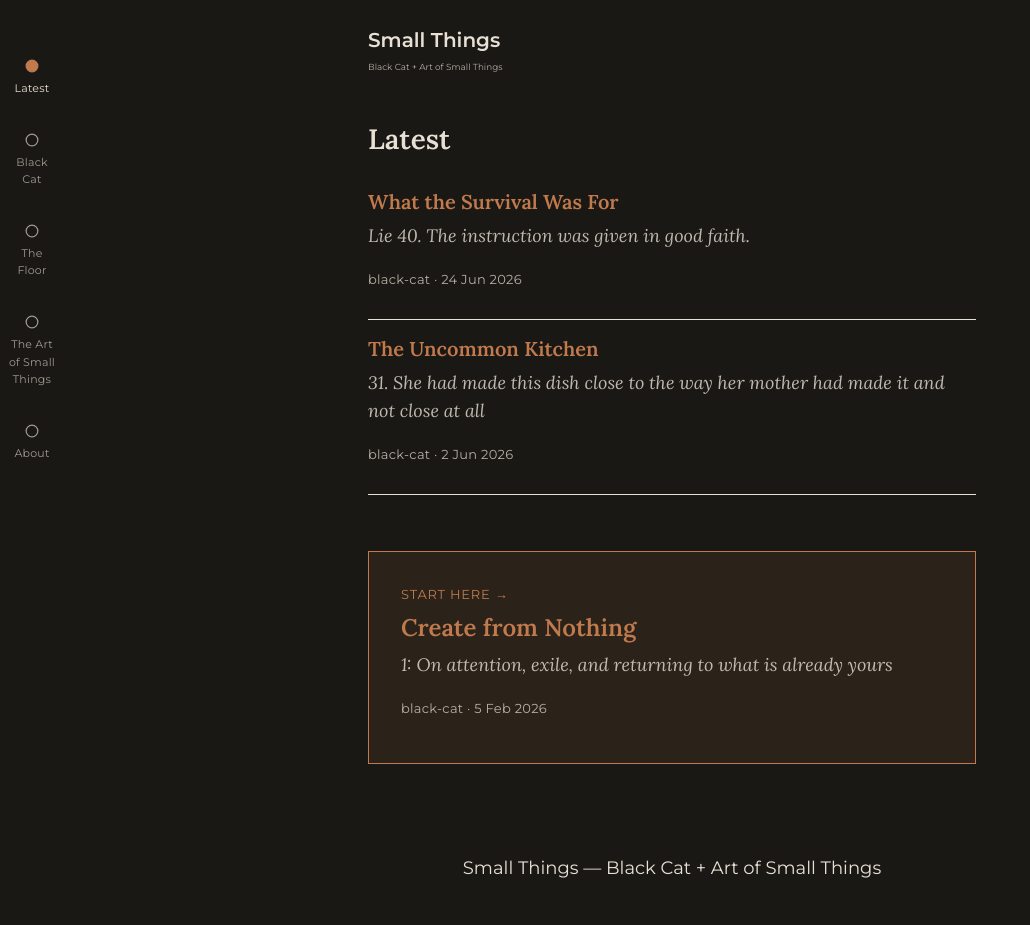
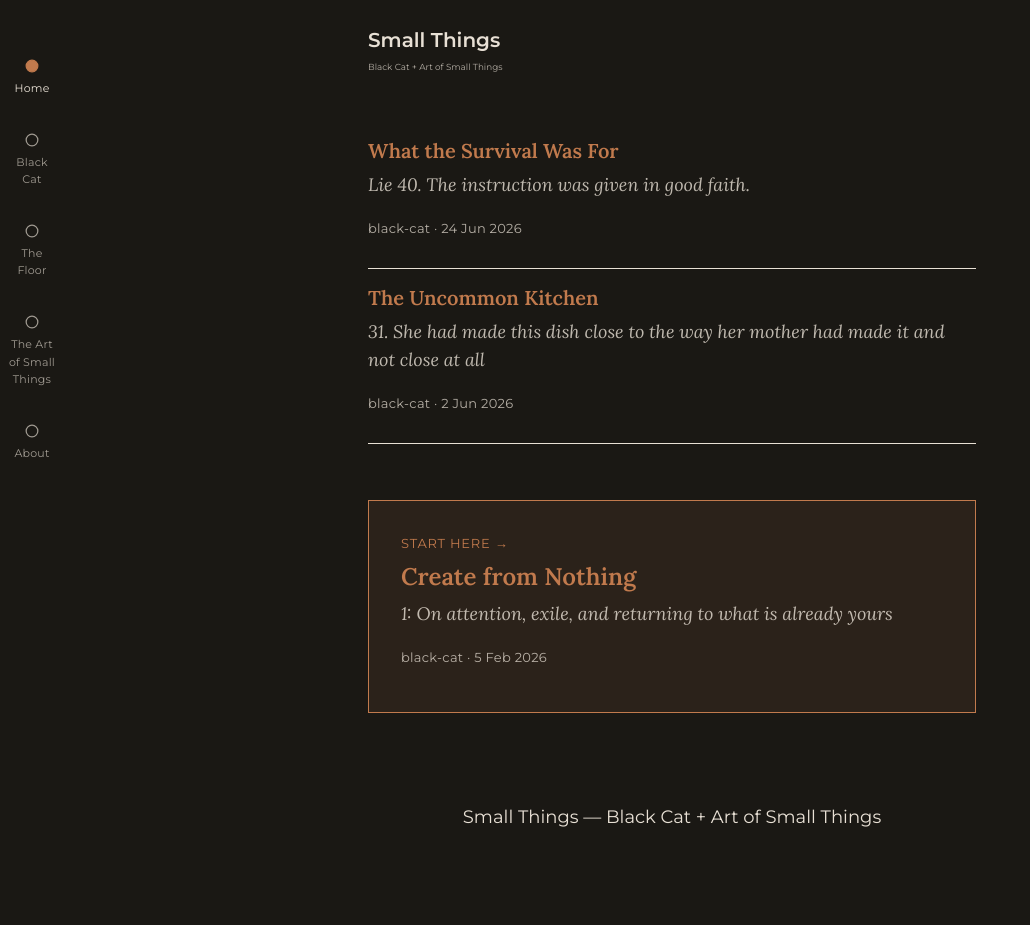
Before and after one commit to 2pix/small-things, a Jekyll site: the page built from index.html, in a window 1280 px wide. Shown: the whole page, without its empty margins (0-1030 px from the left). Built offline with Jekyll 4.4.1, drawn with Linux system fonts in a browser that asks for light colours; after the commit the page ends 900 px from its top, so only the background shows below that.

Commit message:
Rename nav 'Latest' -> 'Home', remove homepage section heading

```diff
--- a/_includes/nav.html
+++ b/_includes/nav.html
@@ -1,7 +1,7 @@
 <nav class="stories-row">
   <a href="{{ '/' | relative_url }}" class="story-pill{% if page.url == '/' %} is-active{% endif %}">
     <svg class="story-pill__icon" viewBox="0 0 24 24" aria-hidden="true"><circle cx="12" cy="12" r="7"/></svg>
-    <span class="story-pill__label">Latest</span>
+    <span class="story-pill__label">Home</span>
   </a>
   {% for section in site.sections %}
   <a href="{{ site.baseurl }}/{{ section.key }}/" class="story-pill{% if page.category == section.key %} is-active{% endif %}">
--- a/_layouts/home.html
+++ b/_layouts/home.html
@@ -5,7 +5,6 @@ layout: default
 {% assign latest = site.posts | where_exp: "p", "p.start_here != true" | slice: 0, 3 %}
 
 <section class="latest">
-  <h1 class="section-label">Latest</h1>
   {% for post in latest %}
     {% include post-card.html post=post %}
   {% endfor %}
```
